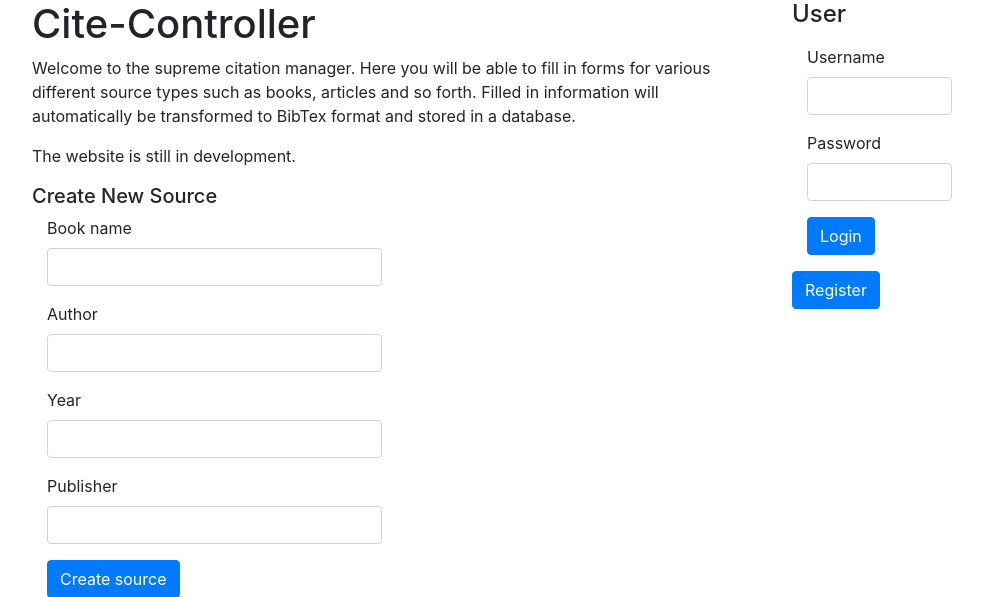
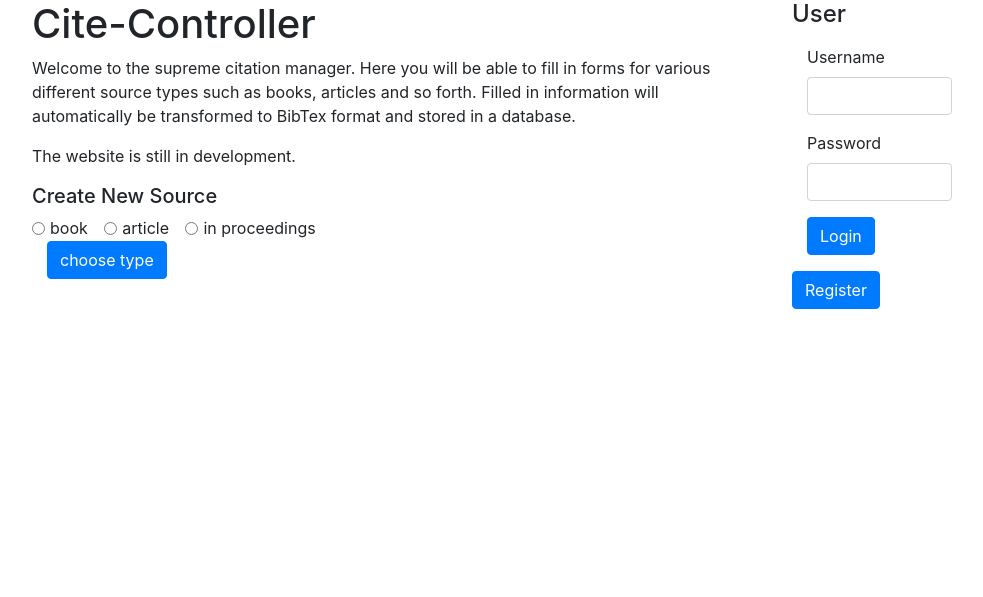
Before and after one commit to neoh-uni/ohtu-citecontroller, a Flask app: page / in a window 1280 px wide. Shown: the part 56-653 px from the top of the page, without its empty margins (53-1036 px from the left). Run offline with Flask 3, Linux system fonts and the light colour scheme; parts of the project's set-up code (start-up, migrations or seed data) failed here and were passed over; some libraries are stand-ins or nearby versions.

Commit message:
UI for adding Book, Article, In Proceedings + backend changeed /createsource --> /createbook

```diff
--- a/src/routes.py
+++ b/src/routes.py
@@ -13,7 +13,7 @@ def index():
 
 
 # lukee formin tiedot
-@routes.route("/createsource", methods=["post"])
+@routes.route("/createbook", methods=["post"])
 def create_book():
     if request.method == "POST":
         title = request.form["book_name"]
@@ -22,3 +22,17 @@ def create_book():
         publisher = request.form["publisher"]
         book_service.add_book(author, title, year, publisher)
         return redirect("/")
+
+@app.route("/choosesource", methods=["POST"])
+def choose_source_type():
+
+    source_type = request.form["radiobutton"]
+
+    if source_type == "book":
+        return render_template("test.html", book=True)
+
+    if source_type == "article":
+        return render_template("test.html", article=True)
+
+    if source_type == "in_proceedings":
+        return render_template("test.html", in_proceedings=True)
--- a/src/templates/index.html
+++ b/src/templates/index.html
@@ -1,6 +1,8 @@
 <!doctype html>
+
 <meta name="viewport" content="width=device-width, initial-scale=1, shrink-to-fit=no">
-<link rel="stylesheet" href="https://stackpath.bootstrapcdn.com/bootstrap/4.5.0/css/bootstrap.min.css">
+
+<link rel="stylesheet" href="https://stackpath.bootstrapcdn.com/bootstrap/4.5.0/css/bootstrap.min.css"> <link rel="stylesheet" href="test.css">
 <title>Source manager for LaTex</title>
 <div class="container">
   <nav class="navbar navbar-expand-sm navbar-light">
@@ -29,7 +31,34 @@
 
       <h5>Create New Source</h5>
 
-      <form action="/createsource" method="post">
+      <form action="/choosesource" method ="post">
+        <div class="form-check form-check-inline">
+            <input class="form-check-input" type="radio" name="radiobutton" id="book" value="book">
+            <label class="form-check-label" for="inlineRadio1">book</label>
+        </div>
+
+        <div class="form-check form-check-inline">
+            <input class="form-check-input" type="radio" name="radiobutton" id="article" value="article">
+            <label class="form-check-label" for="inlineRadio2">article</label>
+        </div>
+
+        <div class="form-check form-check-inline">
+            <input class="form-check-input" type="radio" name="radiobutton" id="in_proceedings" value="in_proceedings">
+            <label class="form-check-label" for="inlineRadio3">in proceedings</label>
+        </div>
+
+        <div class="form-group col-6">
+            <input type="submit" class="btn btn-primary" value="choose type">
+            </div>
+
+      </form>
+
+
+      {% if book  %}
+      <form action="/createbook" method="post">
+
+
+
 
         <div class="form-group col-6">
           <label for="inputbook_name">Book name</label>
@@ -56,6 +85,67 @@
         </div>
 
       </form>
+      {% endif %}
+
+      {% if article  %}
+      <form action="/createarticle" method="post">
+
+        <div class="form-group col-6">
+          <label for="inputbook_name">Article name</label>
+          <input type="text" class="form-control" id="inputArticlename" name="article_name">
+        </div>
+
+        <div class="form-group col-6">
+          <label for="inputAuthor">Author</label>
+          <input type="text" class="form-control" id="inputAuthorname" name="author">
+        </div>
+
+        <div class="form-group col-6">
+            <label for="inputYear">Year</label>
+            <input type="text" class="form-control" id="inputYear" name="year">
+          </div>
+
+        <div class="form-group col-6">
+          <label for="inputYear">Publisher</label>
+          <input type="text" class="form-control" id="inputPublisher" name="publisher">
+        </div>
+
+        <div class="form-group col-6">
+          <input type="submit" class="btn btn-primary" value="Create source">
+        </div>
+
+      </form>
+      {% endif %}
+
+      {% if in_proceedings  %}
+      <form action="/createin_proceedings" method="post">
+
+        <div class="form-group col-6">
+          <label for="inputbook_name">In proceeding name</label>
+          <input type="text" class="form-control" id="inputInProceedingName" name="InProceeding_name">
+        </div>
+
+        <div class="form-group col-6">
+          <label for="inputAuthor">Author</label>
+          <input type="text" class="form-control" id="inputAuthorname" name="author">
+        </div>
+
+        <div class="form-group col-6">
+            <label for="inputYear">Year</label>
+            <input type="text" class="form-control" id="inputYear" name="year">
+          </div>
+
+        <div class="form-group col-6">
+          <label for="inputYear">Publisher</label>
+          <input type="text" class="form-control" id="inputPublisher" name="publisher">
+        </div>
+
+        <div class="form-group col-6">
+          <input type="submit" class="btn btn-primary" value="Create source">
+        </div>
+
+      </form>
+      {% endif %}
 
       {% with messages = get_flashed_messages() %}
       {% if messages %}
```
